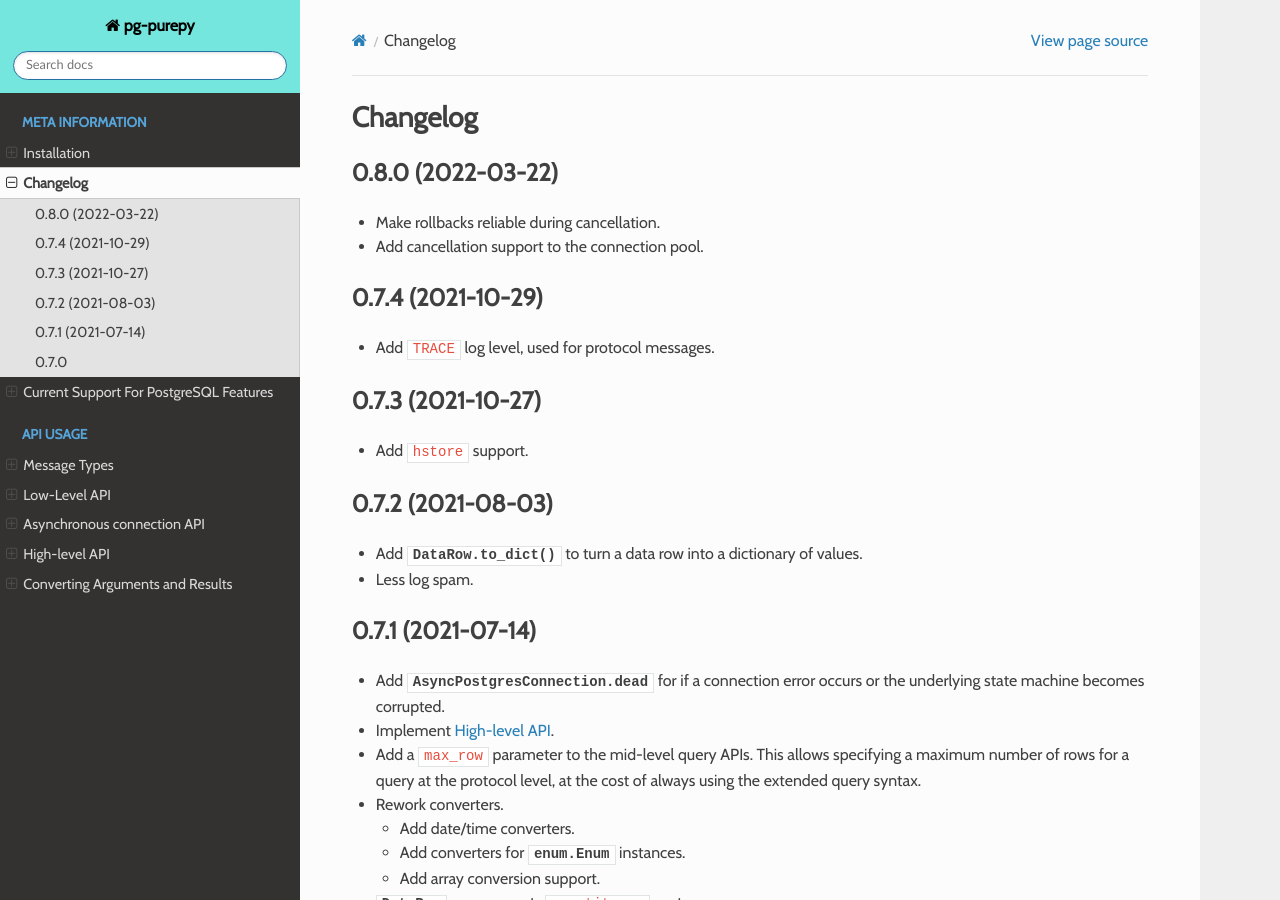
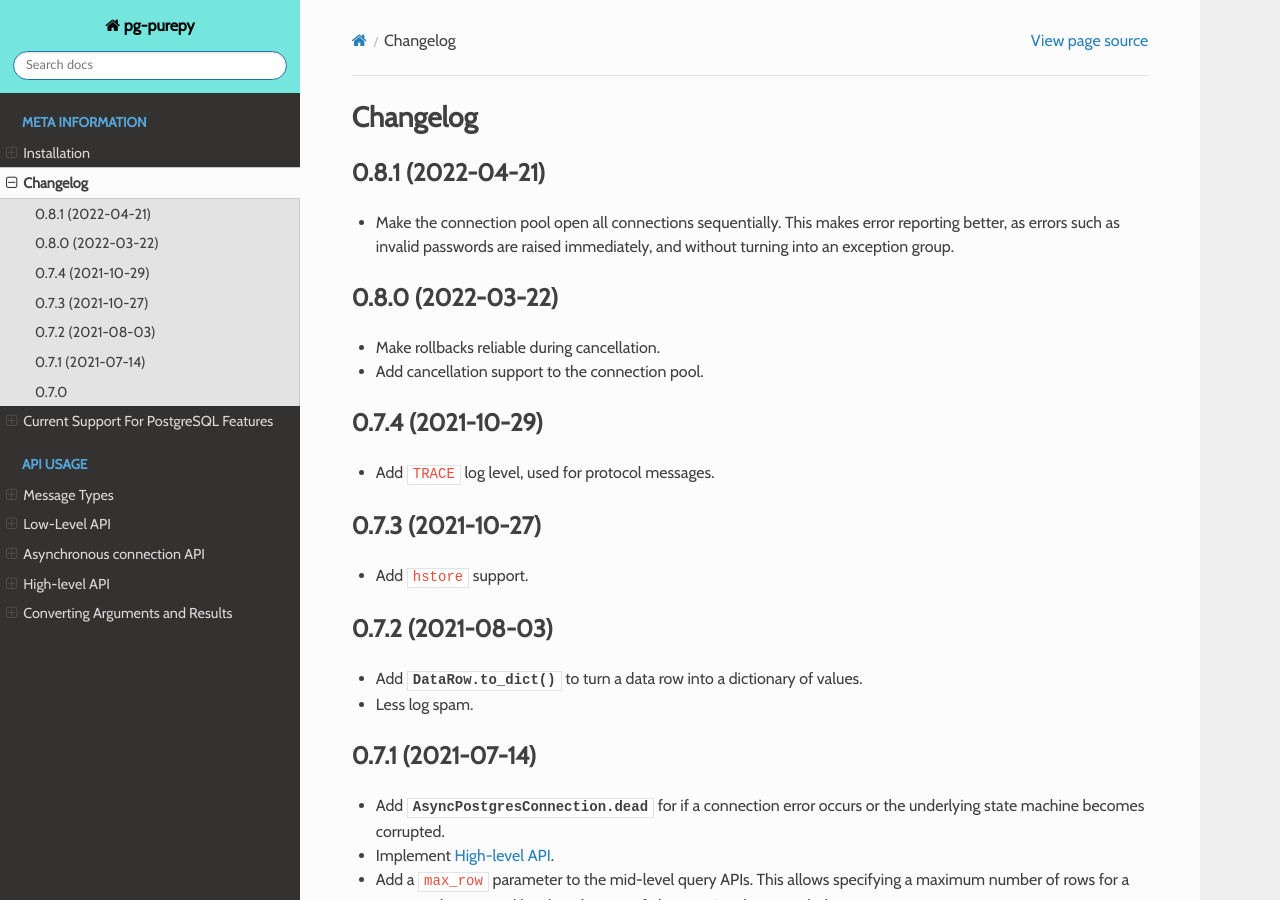
Before and after one commit to Fuyukai/pg-purepy, a Sphinx documentation site: the page built from docs/changelog.rst, in a window 1280 px wide and 900 px high. Built offline with Sphinx 7.4.7 and the Read the Docs theme 2.0.0, drawn with Linux system fonts in a browser that asks for light colours; some web fonts are replaced.

Commit message:
Make the connection pool open conns sequentially.

```diff
--- a/docs/changelog.rst
+++ b/docs/changelog.rst
@@ -1,5 +1,12 @@
 Changelog
 =========
+
+0.8.1 (2022-04-21)
+------------------
+
+- Make the connection pool open all connections sequentially. This makes error reporting better,
+  as errors such as invalid passwords are raised immediately, and without turning into an exception
+  group.
 
 0.8.0 (2022-03-22)
 ------------------
--- a/pyproject.toml
+++ b/pyproject.toml
@@ -3,7 +3,7 @@
 
 [tool.poetry]
 name = "pg-purepy"
-version = "0.8.0"
+version = "0.8.1"
 description = "A pure-Python anyio-based PostgreSQL adapter."
 authors = ["Lura Skye <l@veriny.tf>"]
 license = "LGPL-3.0-or-later"
```
Also changed, not shown: 1 other file.
